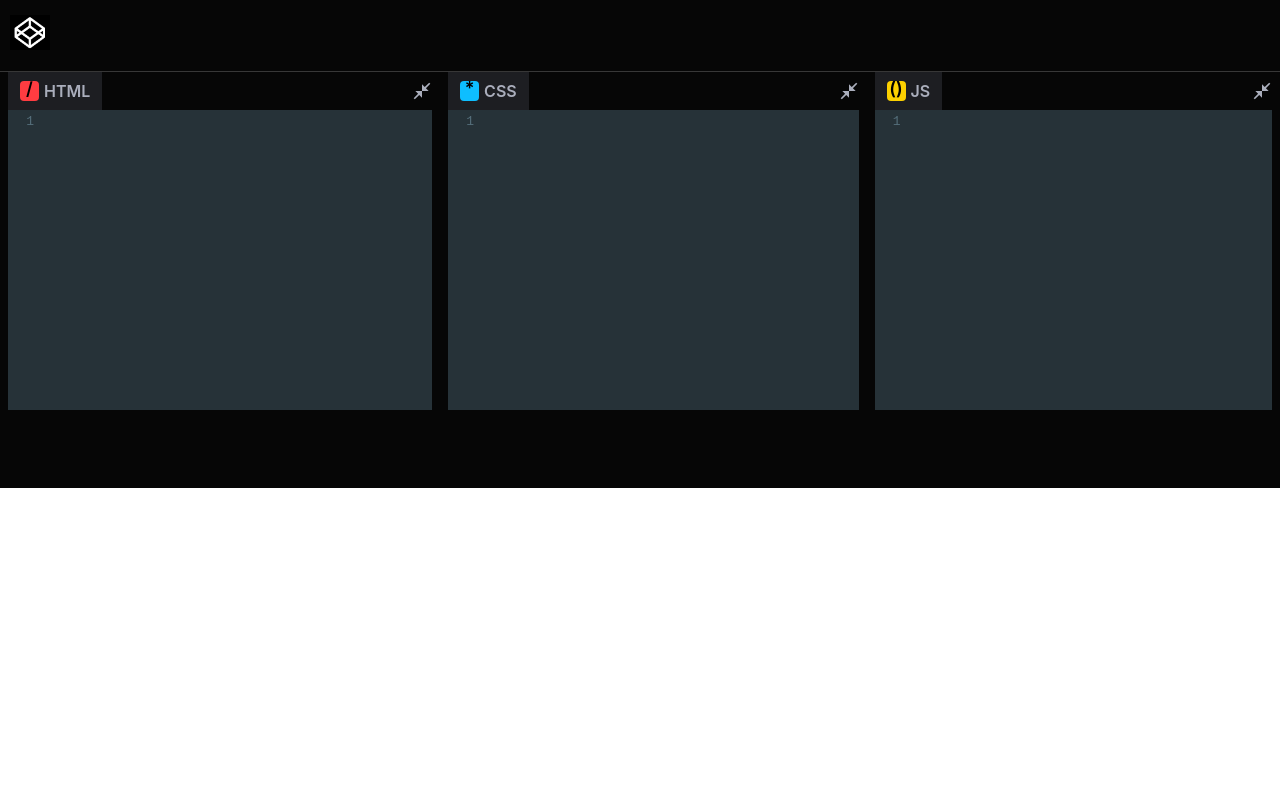
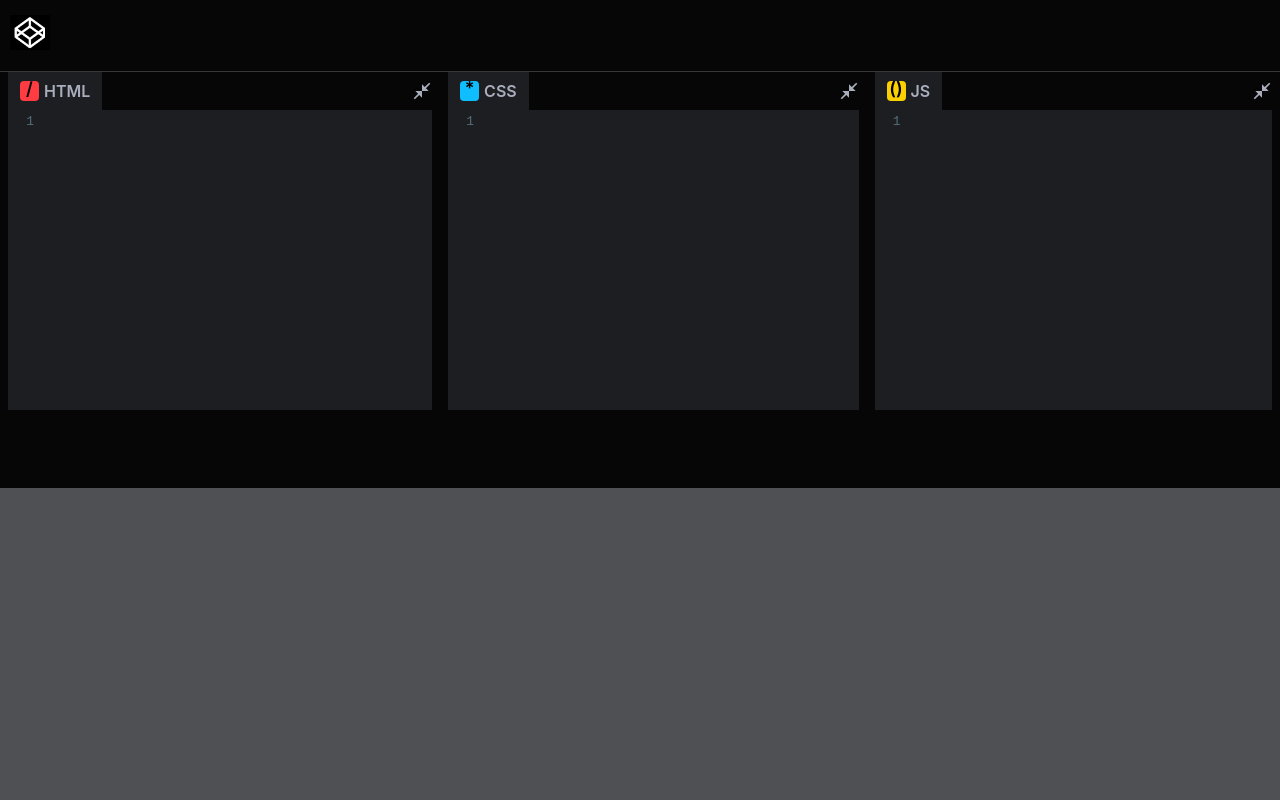
Before and after one commit to Archit-Suthar/Code_Editor, a React (Create React App) app: page / in a window 1280 px wide. Built offline with nearby package versions, Linux system fonts and the light colour scheme.

Commit message:
basic codepen ready

```diff
--- a/src/App.css
+++ b/src/App.css
@@ -2,3 +2,9 @@
   padding : 0;
   margin: 0;
 }
+.CodeMirror-scroll{
+  background-color: #1d1e22;
+}
+.CodeMirror-gutter{
+  background-color: #1d1e22;
+}
--- a/src/App.js
+++ b/src/App.js
@@ -1,5 +1,4 @@
 import './App.css';
-// import Header from './Components/Header';
 import Home from './Components/Home';
 import DataProvider from './Context/DataProvider';
 
@@ -7,9 +6,8 @@ function App() {
 
   return (
     <DataProvider>
-      <Home/>
+      <Home />
     </DataProvider>
-
   );
 }
 
--- a/src/Components/CodeArea.js
+++ b/src/Components/CodeArea.js
@@ -5,12 +5,14 @@ import { styled } from '@mui/system';
 import Editor from './Editor'
 import { DataContext } from '../Context/DataProvider';
 
+// This Container - Wraps all 3 editors in it
+// Editor - Single editor
+const Container = styled(Box)({
+    display: 'flex',
+    backgroundColor: '#060606',
+    height: '52vh'
+});
 function CodeArea() {
-    const Container = styled(Box)({
-        display: 'flex',
-        backgroundColor: '#060606',
-        height: '52vh'
-    });
 
     const { html, css, js, setHtml, setCss, setJs } = useContext(DataContext);
     return (
--- a/src/Components/Editor.js
+++ b/src/Components/Editor.js
@@ -1,4 +1,5 @@
 import React from 'react'
+import { useState } from 'react';
 
 //material ui imports
 import { styled } from '@mui/system';
@@ -6,7 +7,6 @@ import { Box } from '@mui/material'
 import CloseFullscreenIcon from '@mui/icons-material/CloseFullscreen';
 
 //codemirror imports
-
 import {Controlled as ControlledEditor } from 'react-codemirror2';
 import 'codemirror/lib/codemirror.css';
 import 'codemirror/theme/material.css';
@@ -14,9 +14,10 @@ import 'codemirror/mode/xml/xml';
 import 'codemirror/mode/css/css';
 import 'codemirror/mode/javascript/javascript';
 
-
-function Editor({ heading, icon, color, mode, code, setCode }) {
-
+    // Container -> Wraps whole single editor
+    // Header    -> Wraps the whole heading area (that is heading + CloseFullScreen button)
+    // Heading   -> Wraps the box of heading (that is Small box of icon + text (e.g. => [/]HTML or [*]CSS))
+    // Box       -> Wraps the icon (that is Heading component without Text (e.g. => [/] or [*]))
     const Heading = styled(Box)({
         backgroundColor: '#1d1e22',
         display: 'flex',
@@ -29,7 +30,6 @@ function Editor({ heading, icon, color, mode, code, setCode }) {
         backgroundColor:'#060606',
         color: '#AAAEBC',
     })
-
     const Container = styled(Box)({
         flexGrow: 1,
         display: 'flex',
@@ -37,11 +37,16 @@ function Editor({ heading, icon, color, mode, code, setCode }) {
         padding: '0 8px 8px'
     })
 
+function Editor({ heading, icon, color, mode, code, setCode }) {
+
+    const [open, setOpen] = useState(true);
+
+    // handles the input change in Codemirror Controlled editor
     const handleChange = (editor, data, value) => {
         setCode(value);
     }
     return (
-        <Container>
+         <Container style={open ? null : {flexGrow:0}}>
             <Header>
                 <Heading>
                     <Box
@@ -64,10 +69,13 @@ function Editor({ heading, icon, color, mode, code, setCode }) {
                     </Box>
                     {heading}
                 </Heading>
+
                 <CloseFullscreenIcon
                     fontSize= 'small'
-                    style={{alignSelf: 'center'}}
+                    style={{alignSelf: 'center', cursor: 'pointer'}}
+                    onClick={() => setOpen(prevState => !prevState)}
                 />
+
             </Header>
 
             <ControlledEditor
@@ -79,7 +87,8 @@ function Editor({ heading, icon, color, mode, code, setCode }) {
                     lint: true,
                     mode: mode,
                     lineNumbers: true,
-                    theme: 'material'
+                    theme: 'material',
+
                 }}
             />
         </Container>
--- a/src/Components/Home.js
+++ b/src/Components/Home.js
@@ -1,12 +1,14 @@
 import React from 'react'
 import CodeArea from './CodeArea'
 import Header from './Header'
+import OutputArea from './OutputArea'
 
 function Home() {
     return (
     < >
         <Header />
         <CodeArea />
+        <OutputArea/>
     </ >
     )
 }
--- /dev/null
+++ b/src/Components/OutputArea.js
@@ -0,0 +1,46 @@
+import React from 'react'
+import { useContext, useEffect, useState } from 'react'
+import { DataContext } from '../Context/DataProvider'
+
+import styled from '@emotion/styled'
+import { Box } from '@mui/system'
+
+    const Container = styled(Box)({
+        height: '39vh'
+    })
+
+function OutputArea() {
+    const {html, css, js} = useContext(DataContext);
+    const [srcCode, setSrcCode] = useState('');
+
+    const src = `
+        <html>
+            <body>${html}</body>
+            <style>${css}</style>
+            <script>${js}</script>
+        </html>
+    `
+
+    useEffect(() => {
+      setTimeout(() => {
+        setSrcCode(src);
+      }, 2000);
+    }, [html, css, js])
+
+    return (
+        <Container style={html || css || js ? null : {backgroundColor: '#282a2ed1'}}>
+            <iframe
+                srcDoc={srcCode}
+                title='Output'
+                sandbox='allow-scripts'
+                frameborder="0"
+                width='100%'
+                height='100%'
+            >
+                Output
+            </iframe>
+        </Container>
+    )
+}
+
+export default OutputArea
```
Also changed, not shown: issuesFaced.txt (added).
